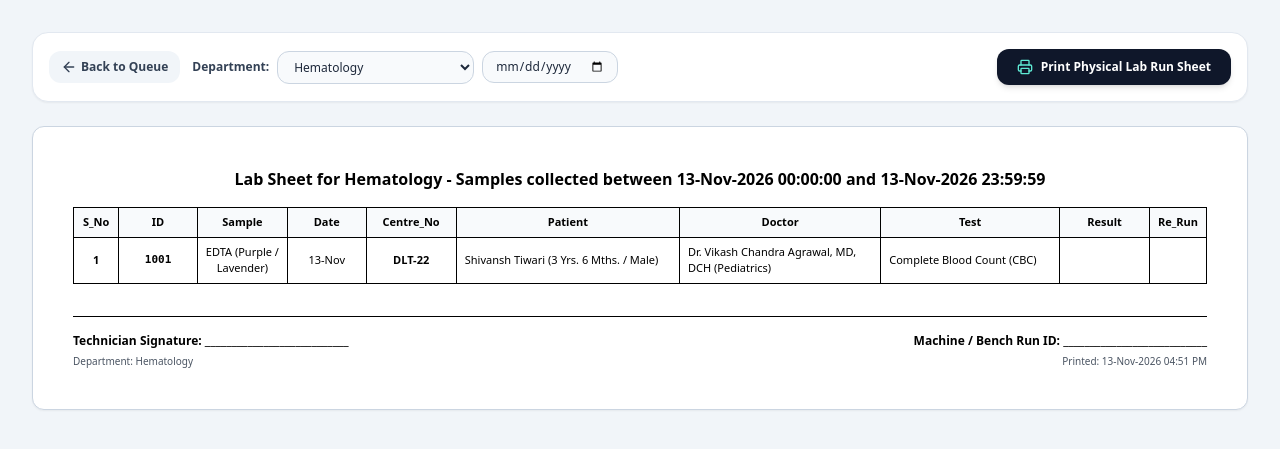
After one commit to shardapathologicallaboratory/shardapathologicallaboratory, a Spring Boot app: page /collection/lab-sheet in a window 1280 px wide. The commit adds this page. Shown: the top 449 px of the page. Run offline with Spring Boot 4, Linux system fonts and the light colour scheme; a user stored in the database is signed in; data comes from the database, SQL or seed files in the repository; some of the project's set-up classes (security, data sources, template engines, error pages and the like) are left out, and stand-ins take their place; some libraries are stand-ins or nearby versions.

Commit message:
feat(collection): Slice 3 - Phlebotomy queue, Code 128 barcode stickers, and 10-column departmental lab run sheets

```diff
--- /dev/null
+++ b/src/main/java/com/lcms/controller/CollectionController.java
@@ -0,0 +1,128 @@
+package com.lcms.controller;
+
+import com.lcms.model.LabOrder;
+import com.lcms.model.LabSample;
+import com.lcms.model.OrderItem;
+import com.lcms.model.enums.Department;
+import com.lcms.security.CustomUserDetails;
+import com.lcms.service.BarcodeService;
+import com.lcms.service.CollectionService;
+import com.lcms.service.OrderService;
+import org.springframework.format.annotation.DateTimeFormat;
+import org.springframework.security.access.prepost.PreAuthorize;
+import org.springframework.security.core.annotation.AuthenticationPrincipal;
+import org.springframework.stereotype.Controller;
+import org.springframework.ui.Model;
+import org.springframework.web.bind.annotation.*;
+import org.springframework.web.servlet.mvc.support.RedirectAttributes;
+
+import java.time.LocalDate;
+import java.time.LocalDateTime;
+import java.time.LocalTime;
+import java.time.format.DateTimeFormatter;
+import java.util.List;
+import java.util.stream.Collectors;
+
+@Controller
+@RequestMapping("/collection")
+@PreAuthorize("hasAnyRole('ADMIN', 'COLLECTION', 'RECEPTION')")
+public class CollectionController {
+
+    private final CollectionService collectionService;
+    private final OrderService orderService;
+    private final BarcodeService barcodeService;
+
+    public CollectionController(CollectionService collectionService, OrderService orderService, BarcodeService barcodeService) {
+        this.collectionService = collectionService;
+        this.orderService = orderService;
+        this.barcodeService = barcodeService;
+    }
+
+    @GetMapping
+    public String collectionDashboard(Model model) {
+        List<LabSample> pendingSamples = collectionService.getPendingSamples();
+        List<LabSample> recollectionAlerts = collectionService.getRecollectionAlerts();
+
+        model.addAttribute("pendingSamples", pendingSamples);
+        model.addAttribute("recollectionAlerts", recollectionAlerts);
+        model.addAttribute("departments", Department.values());
+
+        return "collection/dashboard";
+    }
+
+    @PostMapping("/samples/{id}/collect")
+    public String collectSample(
+            @PathVariable("id") Long id,
+            @AuthenticationPrincipal CustomUserDetails userDetails,
+            RedirectAttributes redirectAttributes) {
+
+        try {
+            LabSample sample = collectionService.markSampleCollected(id, userDetails.getFullName());
+            redirectAttributes.addFlashAttribute("successMessage",
+                    "Sample #" + sample.getSampleSequenceId() + " (" + sample.getVialType().getDisplayName() + ") marked as COLLECTED!");
+        } catch (Exception ex) {
+            redirectAttributes.addFlashAttribute("errorMessage", ex.getMessage());
+        }
+        return "redirect:/collection";
+    }
+
+    @PostMapping("/orders/{id}/collect-all")
+    public String collectAllSamplesForOrder(
+            @PathVariable("id") Long id,
+            @AuthenticationPrincipal CustomUserDetails userDetails,
+            RedirectAttributes redirectAttributes) {
+
+        try {
+            collectionService.markAllSamplesCollectedForOrder(id, userDetails.getFullName());
+            redirectAttributes.addFlashAttribute("successMessage", "All sample vials for order have been marked as COLLECTED!");
+        } catch (Exception ex) {
+            redirectAttributes.addFlashAttribute("errorMessage", ex.getMessage());
+        }
+        return "redirect:/collection";
+    }
+
+    @GetMapping("/samples/{id}/barcode")
+    public String viewBarcodeSticker(@PathVariable("id") Long id, Model model) {
+        LabSample sample = collectionService.findById(id)
+                .orElseThrow(() -> new IllegalArgumentException("Sample not found: " + id));
+
+        LabOrder order = sample.getOrder();
+        String barcodeData = sample.getBarcode();
+        String barcodeImageBase64 = barcodeService.generateCode128Base64(barcodeData, 220, 60);
+
+        List<String> testsForSample = order.getItems().stream()
+                .filter(i -> i.getDepartment() == sample.getDepartment())
+                .map(OrderItem::getTestName)
+                .collect(Collectors.toList());
+
+        model.addAttribute("sample", sample);
+        model.addAttribute("order", order);
+        model.addAttribute("patient", order.getPatient());
+        model.addAttribute("barcodeBase64", barcodeImageBase64);
+        model.addAttribute("testsSummary", String.join(", ", testsForSample));
+
+        return "collection/barcode-sticker";
+    }
+
+    @GetMapping("/lab-sheet")
+    public String labRunSheet(
+            @RequestParam(value = "department", defaultValue = "HEMATOLOGY") Department department,
+            @RequestParam(value = "date", required = false) @DateTimeFormat(iso = DateTimeFormat.ISO.DATE) LocalDate date,
+            Model model) {
+
+        LocalDate targetDate = date != null ? date : LocalDate.now();
+        LocalDateTime startTime = targetDate.atStartOfDay();
+        LocalDateTime endTime = targetDate.atTime(LocalTime.MAX);
+
+        var rows = collectionService.generateLabRunSheet(department, startTime, endTime);
+
+        model.addAttribute("department", department);
+        model.addAttribute("targetDate", targetDate.format(DateTimeFormatter.ofPattern("dd-MMM-yyyy")));
+        model.addAttribute("startTimeStr", targetDate.format(DateTimeFormatter.ofPattern("dd-MMM-yyyy")) + " 00:00:00");
+        model.addAttribute("endTimeStr", targetDate.format(DateTimeFormatter.ofPattern("dd-MMM-yyyy")) + " 23:59:59");
+        model.addAttribute("rows", rows);
+        model.addAttribute("departments", Department.values());
+
+        return "collection/lab-sheet";
+    }
+}
--- /dev/null
+++ b/src/main/resources/templates/collection/lab-sheet.html
@@ -0,0 +1,153 @@
+<!DOCTYPE html>
+<html lang="en" xmlns:th="http://www.thymeleaf.org">
+<head>
+    <meta charset="UTF-8">
+    <title th:text="'Lab Sheet for ' + ${department.displayName} + ' - LCMS'">Departmental Lab Run Sheet</title>
+    <!-- Tailwind CSS (CDN for screen view) -->
+    <script src="https://cdn.tailwindcss.com"></script>
+    <script src="https://unpkg.com/lucide@latest"></script>
+    <style>
+        @media print {
+            .no-print {
+                display: none !important;
+            }
+            body {
+                padding: 0;
+                margin: 0;
+                background: white !important;
+            }
+            .lab-sheet-table {
+                width: 100% !important;
+                border-collapse: collapse !important;
+            }
+            .lab-sheet-table th, .lab-sheet-table td {
+                border: 1px solid #000 !important;
+                padding: 4px 6px !important;
+                font-size: 8pt !important;
+                color: #000 !important;
+            }
+            .page-title {
+                font-size: 11pt !important;
+                font-weight: bold !important;
+                text-align: center !important;
+                margin-bottom: 8px !important;
+            }
+        }
+        /* Screen View Styles */
+        .lab-sheet-table {
+            border-collapse: collapse;
+            width: 100%;
+        }
+        .lab-sheet-table th, .lab-sheet-table td {
+            border: 1px solid #000;
+            padding: 6px 8px;
+            font-size: 11px;
+            color: #000;
+        }
+        .lab-sheet-table th {
+            background-color: #f8fafc;
+            font-weight: bold;
+            text-align: center;
+        }
+    </style>
+</head>
+<body class="bg-slate-100 text-slate-800 p-4 sm:p-8 font-sans">
+
+    <!-- Top Action Bar (Screen Only) -->
+    <div class="no-print max-w-7xl mx-auto mb-6 bg-white p-4 rounded-2xl shadow-sm border border-slate-200 flex flex-col sm:flex-row justify-between items-center gap-3">
+        <div class="flex items-center space-x-3">
+            <a href="/collection" class="px-3 py-2 bg-slate-100 hover:bg-slate-200 text-slate-700 font-semibold rounded-xl text-xs transition flex items-center space-x-1">
+                <i data-lucide="arrow-left" class="w-4 h-4"></i>
+                <span>Back to Queue</span>
+            </a>
+            <form th:action="@{/collection/lab-sheet}" method="get" class="flex items-center space-x-2">
+                <label class="text-xs font-semibold text-slate-700">Department:</label>
+                <select name="department" onchange="this.form.submit()"
+                        class="px-3 py-1.5 bg-slate-50 border border-slate-300 rounded-xl text-xs outline-none focus:ring-2 focus:ring-clinical-600 font-medium">
+                    <option th:each="d : ${departments}" th:value="${d}" th:text="${d.displayName}"
+                            th:selected="${department == d}">Dept</option>
+                </select>
+                <input type="date" name="date" onchange="this.form.submit()"
+                       class="px-3 py-1.5 bg-slate-50 border border-slate-300 rounded-xl text-xs outline-none focus:ring-2 focus:ring-clinical-600">
+            </form>
+        </div>
+
+        <button onclick="window.print()"
+                class="px-5 py-2.5 bg-slate-900 hover:bg-black text-white font-bold rounded-xl text-xs shadow-md transition flex items-center space-x-2">
+            <i data-lucide="printer" class="w-4 h-4 text-teal-300"></i>
+            <span>Print Physical Lab Run Sheet</span>
+        </button>
+    </div>
+
+    <!-- Printable Lab Run Sheet Container (Formatted exactly like your real reference sheet) -->
+    <div class="max-w-7xl mx-auto bg-white p-6 sm:p-10 shadow-sm border border-slate-300 rounded-xl">
+
+        <!-- Title Header (Exact wording from image) -->
+        <div class="page-title text-center text-sm sm:text-base font-bold text-black mb-4">
+            <span th:text="'Lab Sheet for ' + ${department.displayName}">Lab Sheet for Serology</span>
+            <span> - Samples collected between </span>
+            <span th:text="${startTimeStr}">05-Aug-2026 11:05:01 AM</span>
+            <span> and </span>
+            <span th:text="${endTimeStr}">05-Aug-2026 11:05:01 AM</span>
+        </div>
+
+        <!-- The 10 Core Columns Table -->
+        <table class="lab-sheet-table">
+            <thead>
+                <tr>
+                    <th style="width: 4%;">S_No</th>
+                    <th style="width: 7%;">ID</th>
+                    <th style="width: 8%;">Sample</th>
+                    <th style="width: 7%;">Date</th>
+                    <th style="width: 8%;">Centre_No</th>
+                    <th style="width: 20%;">Patient</th>
+                    <th style="width: 18%;">Doctor</th>
+                    <th style="width: 16%;">Test</th>
+                    <th style="width: 8%;">Result</th>
+                    <th style="width: 4%;">Re_Run</th>
+                </tr>
+            </thead>
+            <tbody>
+                <tr th:if="${rows.empty}">
+                    <td colspan="10" style="text-align: center; padding: 20px; font-style: italic; color: #666;">
+                        No samples collected for this department in the selected interval.
+                    </td>
+                </tr>
+                <tr th:each="r : ${rows}">
+                    <td style="text-align: center; font-weight: bold;" th:text="${r.sNo}">1</td>
+                    <td style="text-align: center; font-family: monospace; font-weight: bold;" th:text="${r.sampleId}">33964</td>
+                    <td style="text-align: center; font-weight: 500;" th:text="${r.sampleVial}">E.D.T.A.</td>
+                    <td style="text-align: center;" th:text="${r.date}">05-Aug</td>
+                    <td style="text-align: center; font-weight: bold;" th:text="${r.centreNo}">DLT-22</td>
+                    <td th:text="${r.patient}">SHIVANSH TIWARI (3 Yrs. 6 Mths. / Male)</td>
+                    <td th:text="${r.doctor}">VIKASH CHANDRA AGRAWAL, MD, DCH</td>
+                    <td th:text="${r.test}">Malaria Antigen</td>
+                    <td style="text-align: center; height: 32px;">
+                        <!-- Blank Box for Technician Manual Entry on Bench Sheet -->
+                    </td>
+                    <td style="text-align: center;">
+                        <!-- Blank Checkbox for Repeat Flagging -->
+                    </td>
+                </tr>
+            </tbody>
+        </table>
+
+        <!-- Footer / Bench Signatures -->
+        <div class="mt-8 pt-4 flex justify-between items-end text-xs text-black border-t border-black">
+            <div>
+                <div><b>Technician Signature:</b> ___________________________</div>
+                <div class="mt-1 text-[10px] text-gray-600">Department: <span th:text="${department.displayName}">Hematology</span></div>
+            </div>
+            <div class="text-right">
+                <div><b>Machine / Bench Run ID:</b> ___________________________</div>
+                <div class="mt-1 text-[10px] text-gray-600">Printed: <span th:text="${#dates.format(#dates.createNow(), 'dd-MMM-yyyy hh:mm a')}">Date</span></div>
+            </div>
+        </div>
+
+    </div>
+
+    <script>
+        lucide.createIcons();
+    </script>
+</body>
+</html>
--- a/src/main/resources/templates/fragments/layout.html
+++ b/src/main/resources/templates/fragments/layout.html
@@ -124,8 +124,7 @@
                     <span>Reception &amp; Billing</span>
                 </a>
 
-                <a sec:authorize="hasAnyRole('ADMIN', 'COLLECTION', 'RECEPTION')" href="#collection"
-                   onclick="alert('Phlebotomy & Barcode queue will be active in Slice 2!')"
+                <a sec:authorize="hasAnyRole('ADMIN', 'COLLECTION', 'RECEPTION')" href="/collection"
                    class="px-3 py-1.5 rounded-lg text-slate-700 hover:bg-slate-100 flex items-center space-x-1.5">
                     <i data-lucide="syringe" class="w-4 h-4 text-slate-500"></i>
                     <span>Phlebotomy (Collection)</span>
```
Also changed, not shown: src/main/java/com/lcms/repository/LabSampleRepository.java (+20 -1 lines), src/main/java/com/lcms/service/BarcodeService.java (added, +29 -0 lines), src/main/java/com/lcms/service/CollectionService.java (added, +135 -0 lines), src/main/resources/templates/collection/barcode-sticker.html (added, +114 -0 lines), src/main/resources/templates/collection/dashboard.html (added, +143 -0 lines).
